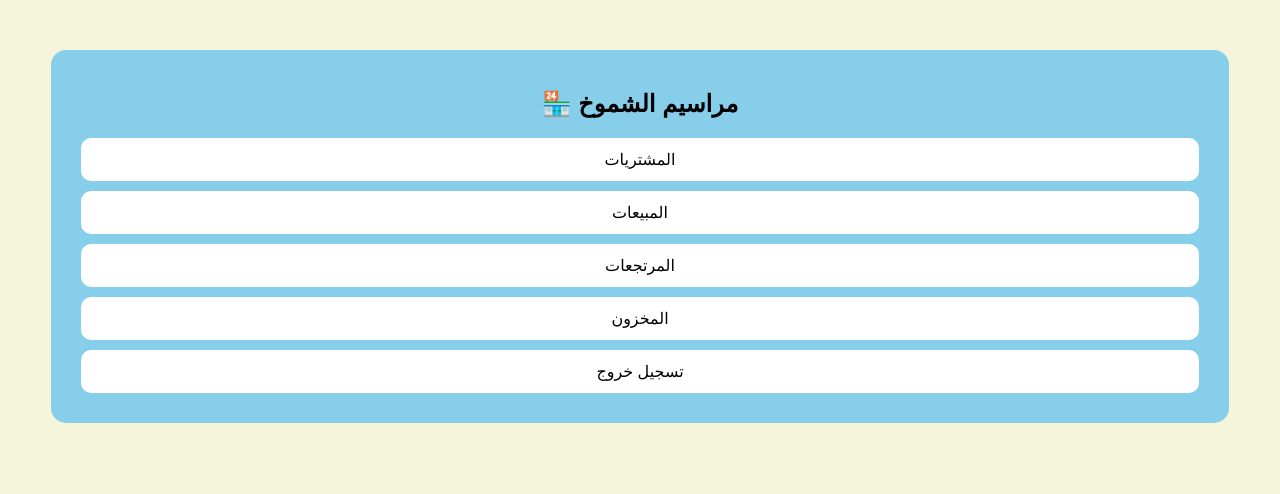
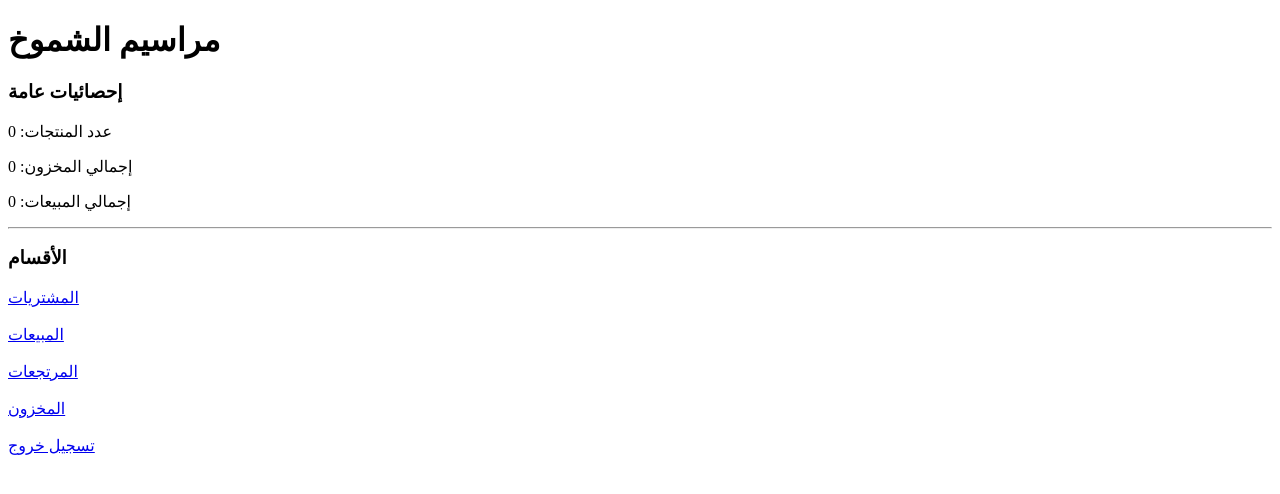
Before and after one commit to Ayhamhossam/marasim-alshomoukh-system, a Flask app: page /dashboard in a window 1280 px wide. Shown: the top 494 px of the page. Run offline with Flask 3, Linux system fonts and the light colour scheme; the visitor is signed in with stand-in values (Sample User, id 1); data that the repository does not hold is empty.

Commit message:
Update dashboard.html

```diff
--- a/templates/dashboard.html
+++ b/templates/dashboard.html
@@ -1,39 +1,26 @@
 <!DOCTYPE html>
 <html>
 <head>
-<title>لوحة التحكم - مراسيم الشموخ</title>
-<style>
-body{
-background:#F5F5DC;
-font-family:Arial;
-text-align:center;
-}
-.box{
-background:#87CEEB;
-margin:50px auto;
-padding:20px;
-width:90%;
-border-radius:15px;
-}
-a{
-display:block;
-background:white;
-margin:10px;
-padding:12px;
-border-radius:10px;
-text-decoration:none;
-color:black;
-}
-</style>
+    <title>مراسيم الشموخ - لوحة التحكم</title>
 </head>
 <body>
-<div class="box">
-<h2>🏪 مراسيم الشموخ</h2>
-<a href="#">المشتريات</a>
-<a href="#">المبيعات</a>
-<a href="#">المرتجعات</a>
-<a href="#">المخزون</a>
+
+<h1>مراسيم الشموخ</h1>
+
+<h3>إحصائيات عامة</h3>
+<p>عدد المنتجات: {{ total_products }}</p>
+<p>إجمالي المخزون: {{ total_stock }}</p>
+<p>إجمالي المبيعات: {{ total_sales }}</p>
+
+<hr>
+
+<h3>الأقسام</h3>
+
+<a href="/purchases">المشتريات</a><br><br>
+<a href="/sales">المبيعات</a><br><br>
+<a href="/returns">المرتجعات</a><br><br>
+<a href="/inventory">المخزون</a><br><br>
 <a href="/logout">تسجيل خروج</a>
-</div>
+
 </body>
 </html>
```
